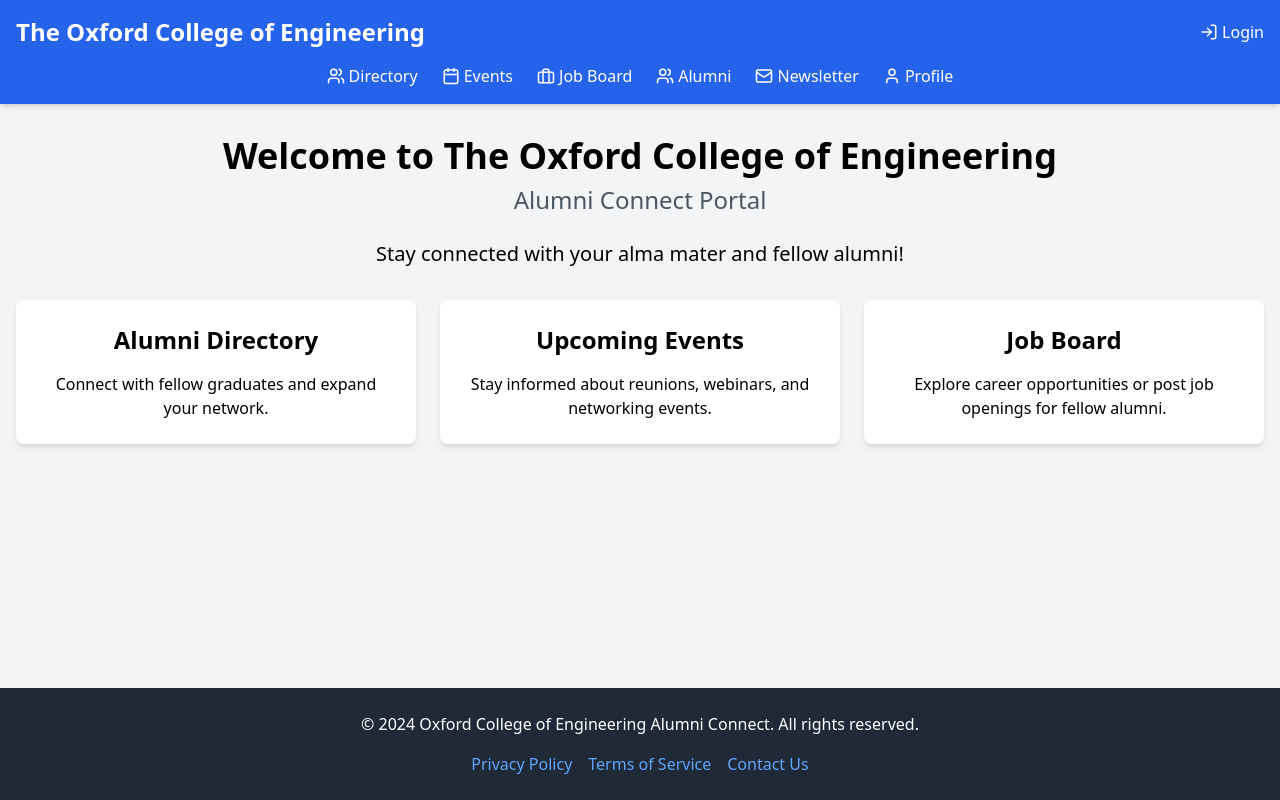
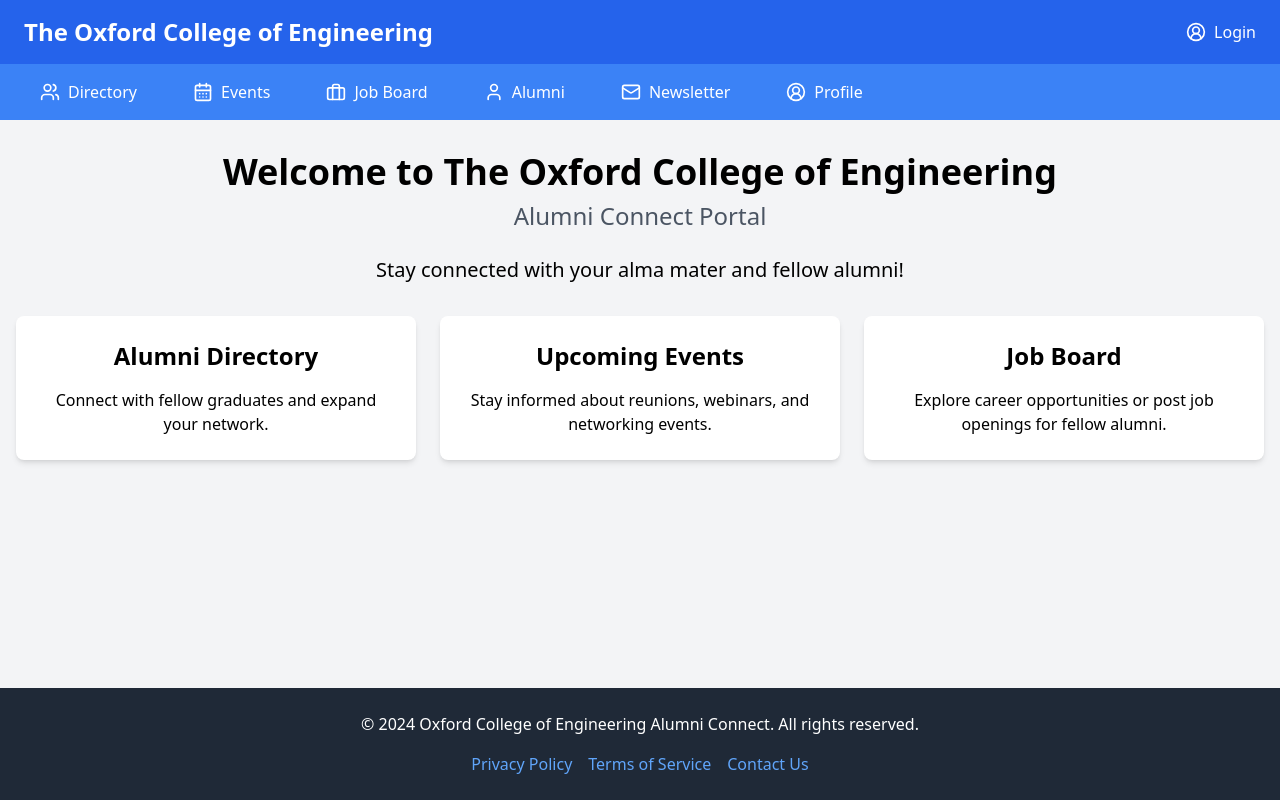
Before and after one commit to KavyaBS123/Alumniconnect, a React (Vite) app: page / in a window 1280 px wide. Built offline with nearby package versions, Linux system fonts and the light colour scheme.

Commit message:
Update Header.tsx

```diff
--- a/src/components/Header.tsx
+++ b/src/components/Header.tsx
@@ -1,28 +1,105 @@
+// import React from 'react';
+// import { Link } from 'react-router-dom';
+// import { Users, Calendar, Briefcase, User, Mail, LogIn } from 'lucide-react';
+
+// const Header = () => {
+//   return (
+//     <header className="bg-blue-600 text-white shadow-md">
+//       <div className="container mx-auto px-4 py-4">
+//         <div className="flex justify-between items-center mb-4">
+//           <Link to="/" className="text-2xl font-bold">The Oxford College of Engineering</Link>
+//           <Link to="/login" className="flex items-center"><LogIn className="mr-1" size={18} /> Login</Link>
+//         </div>
+//         <nav>
+//           <ul className="flex flex-wrap justify-center space-x-4 md:space-x-6">
+//             <li><Link to="/directory" className="flex items-center"><Users className="mr-1" size={18} /> Directory</Link></li>
+//             <li><Link to="/events" className="flex items-center"><Calendar className="mr-1" size={18} /> Events</Link></li>
+//             <li><Link to="/job-board" className="flex items-center"><Briefcase className="mr-1" size={18} /> Job Board</Link></li>
+//             <li><Link to="/alumni" className="flex items-center"><Users className="mr-1" size={18} /> Alumni</Link></li>
+//             <li><Link to="/newsletter" className="flex items-center"><Mail className="mr-1" size={18} /> Newsletter</Link></li>
+//             <li><Link to="/profile" className="flex items-center"><User className="mr-1" size={18} /> Profile</Link></li>
+//           </ul>
+//         </nav>
+//       </div>
+//     </header>
+//   );
+// };
+
+// export default Header;
+
+
+
+
+
 import React from 'react';
-import { Link } from 'react-router-dom';
-import { Users, Calendar, Briefcase, User, Mail, LogIn } from 'lucide-react';
+import { UserCircle2, CalendarDays, Briefcase, Users, Mail, User } from 'lucide-react';
 
-const Header = () => {
+interface NavItemProps {
+  href: string;
+  icon: React.ReactNode;
+  text: string;
+}
+
+const NavItem = ({ href, icon, text }: NavItemProps) => (
+  <a
+    href={href}
+    className="flex items-center gap-2 px-4 py-2 text-white hover:bg-blue-600 transition-colors"
+  >
+    {icon}
+    <span>{text}</span>
+  </a>
+);
+
+const Navbar = () => {
   return (
-    <header className="bg-blue-600 text-white shadow-md">
-      <div className="container mx-auto px-4 py-4">
-        <div className="flex justify-between items-center mb-4">
-          <Link to="/" className="text-2xl font-bold">The Oxford College of Engineering</Link>
-          <Link to="/login" className="flex items-center"><LogIn className="mr-1" size={18} /> Login</Link>
-        </div>
-        <nav>
-          <ul className="flex flex-wrap justify-center space-x-4 md:space-x-6">
-            <li><Link to="/directory" className="flex items-center"><Users className="mr-1" size={18} /> Directory</Link></li>
-            <li><Link to="/events" className="flex items-center"><Calendar className="mr-1" size={18} /> Events</Link></li>
-            <li><Link to="/job-board" className="flex items-center"><Briefcase className="mr-1" size={18} /> Job Board</Link></li>
-            <li><Link to="/alumni" className="flex items-center"><Users className="mr-1" size={18} /> Alumni</Link></li>
-            <li><Link to="/newsletter" className="flex items-center"><Mail className="mr-1" size={18} /> Newsletter</Link></li>
-            <li><Link to="/profile" className="flex items-center"><User className="mr-1" size={18} /> Profile</Link></li>
-          </ul>
-        </nav>
+    <div className="flex flex-col w-full">
+      {/* Top bar with title and login */}
+      <div className="bg-blue-600 px-6 py-4 flex justify-between items-center">
+        <h1 className="text-2xl font-bold text-white">The Oxford College of Engineering</h1>
+        <a
+          href="/login"
+          className="flex items-center gap-2 text-white hover:text-blue-100 transition-colors"
+        >
+          <UserCircle2 size={20} />
+          <span>Login</span>
+        </a>
       </div>
-    </header>
+
+      {/* Navigation links */}
+      <nav className="bg-blue-500 px-6 py-2 flex items-center gap-6 overflow-x-auto">
+        <NavItem
+          href="/directory"
+          icon={<Users size={20} />}
+          text="Directory"
+        />
+        <NavItem
+          href="/events"
+          icon={<CalendarDays size={20} />}
+          text="Events"
+        />
+        <NavItem
+          href="/jobs"
+          icon={<Briefcase size={20} />}
+          text="Job Board"
+        />
+        <NavItem
+          href="/alumni"
+          icon={<User size={20} />}
+          text="Alumni"
+        />
+        <NavItem
+          href="/newsletter"
+          icon={<Mail size={20} />}
+          text="Newsletter"
+        />
+        <NavItem
+          href="/profile"
+          icon={<UserCircle2 size={20} />}
+          text="Profile"
+        />
+      </nav>
+    </div>
   );
 };
 
-export default Header;
+export default Navbar;
```
